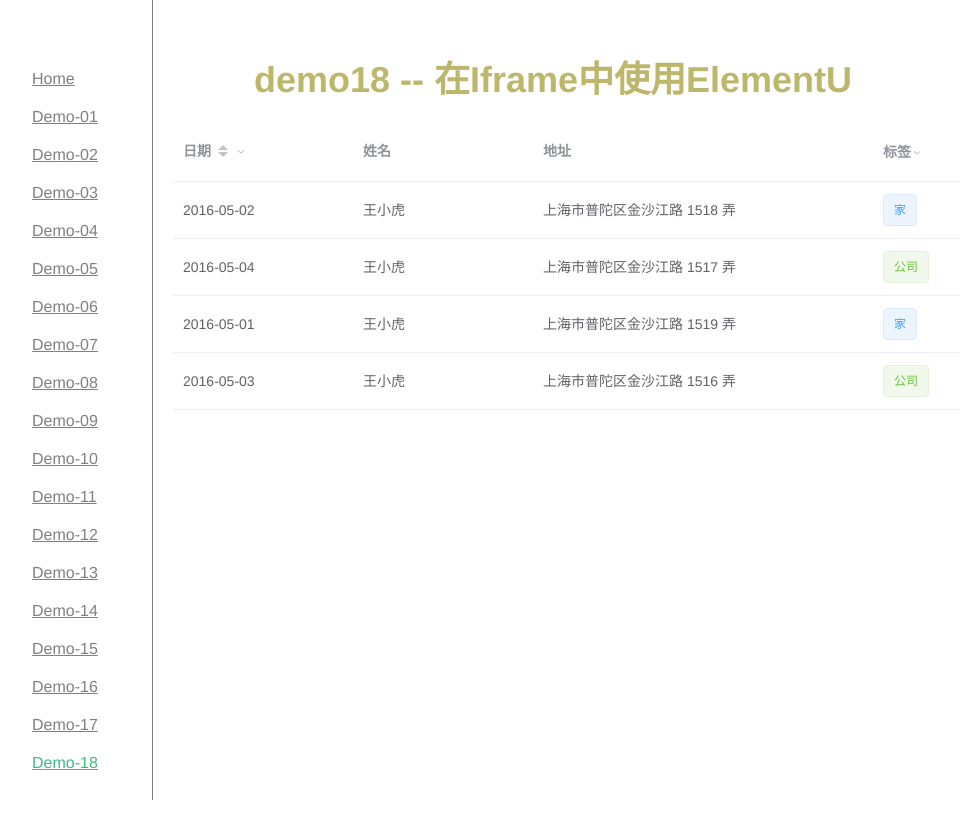
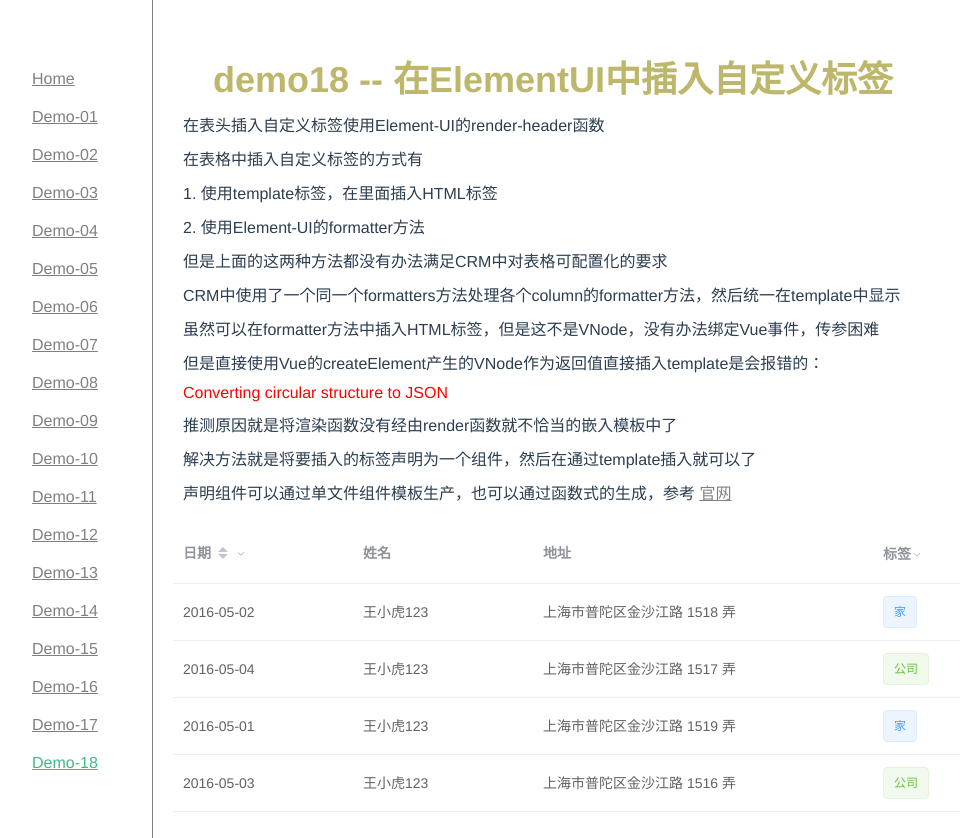
Before and after one commit to duola8789/vue2-demos, a Vue app: page /#/demo18 in a window 1280 px wide. Shown: the top 838 px of the page, without its empty margins (8-968 px from the left). Before the commit the page ends 800 px from the top, so only its background shows below. Built offline with nearby package versions, Linux system fonts and the light colour scheme.

Commit message:
demo18 -- 在ElementUI中插入自定义标签

```diff
--- a/src/components/demos/demo18.vue
+++ b/src/components/demos/demo18.vue
@@ -1,6 +1,25 @@
 <template>
   <div class="container">
-    <h1>demo18 -- 在Iframe中使用ElementU</h1>
+    <h1>demo18 -- 在ElementUI中插入自定义标签</h1>
+    <div class="intro">
+      <p>在表头插入自定义标签使用Element-UI的render-header函数</p>
+      <p>在表格中插入自定义标签的方式有</p>
+      <p>1. 使用template标签，在里面插入HTML标签</p>
+      <p>2. 使用Element-UI的formatter方法</p>
+      <p>但是上面的这两种方法都没有办法满足CRM中对表格可配置化的要求</p>
+      <p>CRM中使用了一个同一个formatters方法处理各个column的formatter方法，然后统一在template中显示</p>
+      <p>虽然可以在formatter方法中插入HTML标签，但是这不是VNode，没有办法绑定Vue事件，传参困难</p>
+      <p>但是直接使用Vue的createElement产生的VNode作为返回值直接插入template是会报错的：</p>
+      <p style="color:red">Converting circular structure to JSON</p>
+      <p>推测原因就是将渲染函数没有经由render函数就不恰当的嵌入模板中了</p>
+      <p>解决方法就是将要插入的标签声明为一个组件，然后在通过template插入就可以了</p>
+      <p>声明组件可以通过单文件组件模板生产，也可以通过函数式的生成，参考
+        <a href="https://cn.vuejs.org/v2/guide/render-function.html#函数式组件"
+           target="_blank"
+           rel="noopener noreferrer">官网</a></p>
+    </div>
+
+    <MyCom></MyCom>
     <el-table :data="tableData" style="width: 100%; margin: 20px">
       <el-table-column
         prop="date"
@@ -9,7 +28,11 @@
         width="180"
         :filter-method="filterHandler">
       </el-table-column>
-      <el-table-column prop="name" label="姓名" width="180"></el-table-column>
+      <el-table-column prop="name" label="姓名" width="180" :formatter="insert">
+        <template slot-scope="scope">
+          <MyCom :prop1="insert(scope.row.name)" @del="test"></MyCom>
+        </template>
+      </el-table-column>
       <el-table-column prop="address" label="地址" :formatter="formatter"></el-table-column>
       <el-table-column
         prop="tag"
@@ -26,6 +49,17 @@
   </div>
 </template>
 <script>
+  import Vue from 'vue'
+  export const MyCom = {
+    template: '<div @click="del">{{prop1}}</div>',
+    props: ['prop1'],
+    methods: {
+      del() {
+        this.$emit('del')
+      }
+    }
+  };
+
   export default {
     data() {
       return {
@@ -62,7 +96,22 @@
       filterHandler(value, row, column) {
         const property = column['property'];
         return row[property] === value;
+      },
+      test(e) {
+        console.log(Vue.component)
+      },
+      insert(name) {
+        return name + '123'
       }
+    },
+    components: {
+      MyCom,
     }
   }
 </script>
+<style scoped>
+  .intro {
+    text-align: justify;
+    padding-left: 30px;
+  }
+</style>
```
Also changed, not shown: 2 other files (tests, documents, lock files or other folders).
